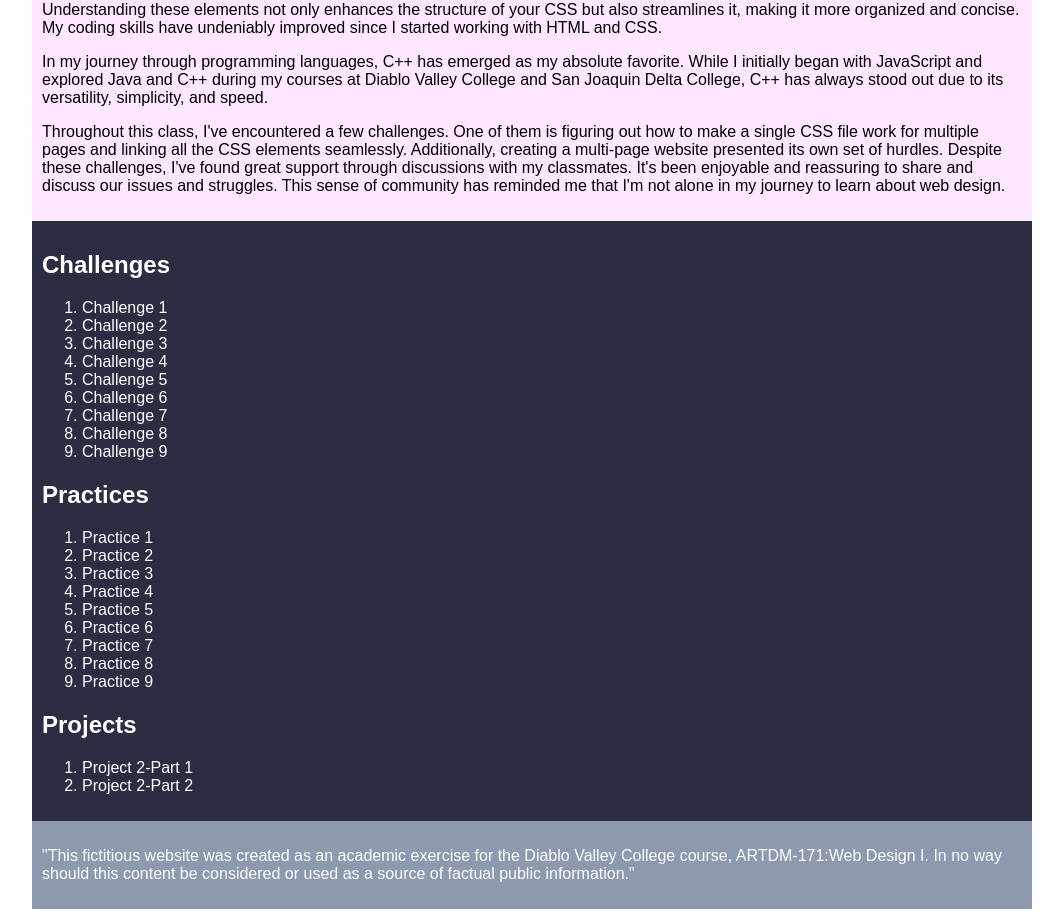
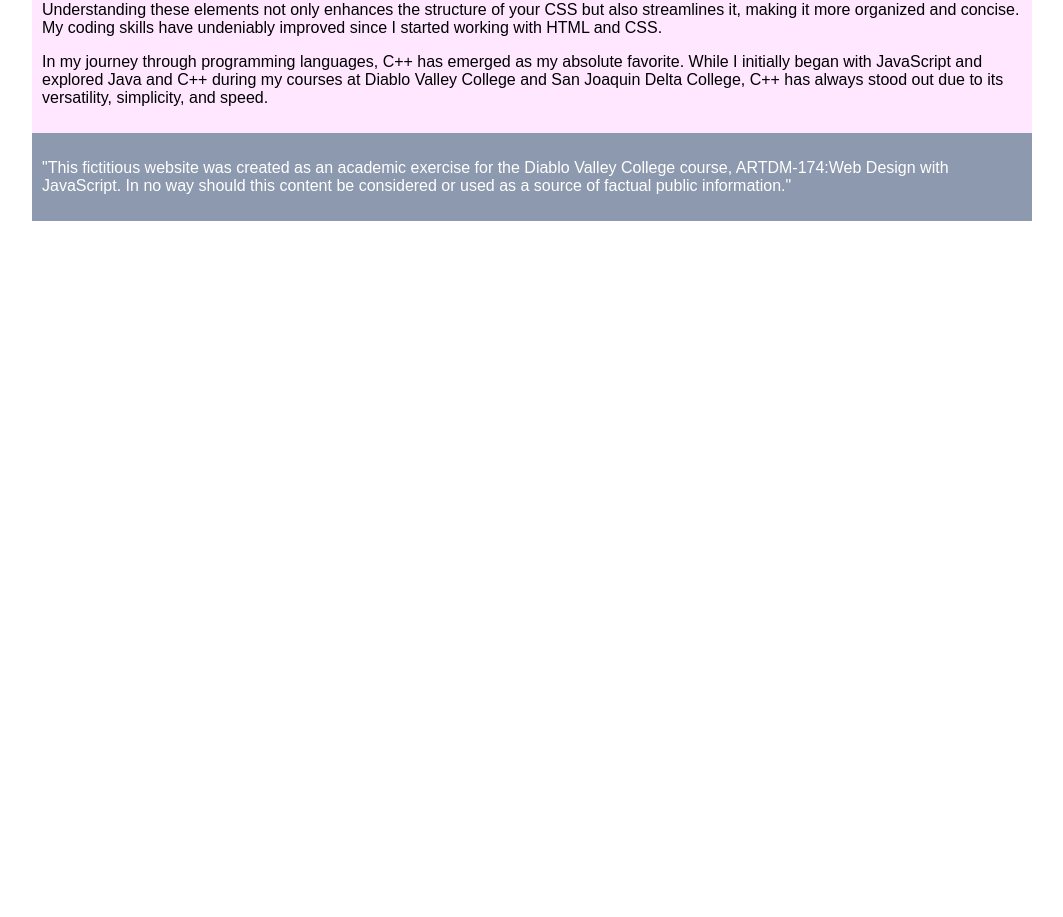
Before and after one commit to lemmeBozo/webpage, a plain HTML site: page index.html in a window 1280 px wide. Shown: the part 618-1535 px from the top of the page, without its empty margins (108-1171 px from the left). After the commit the page ends 847 px from the top, so only its background shows below. Drawn offline with Linux system fonts and the light colour scheme; a web font is replaced by a local one.

Commit message:
Update index.html

```diff
--- a/index.html
+++ b/index.html
@@ -33,7 +33,7 @@
 				erickpascualbautista@gmail.com
 			</a>
 		</h2>
-		<h2>ARTDM 171: Web Design Fall 2023</h2>
+		<h2>ARTDM 171: Web Design Fall 2024</h2>
 	</header>
 	<main>
 		<article>
@@ -69,57 +69,13 @@
 				during my courses at Diablo Valley College and San Joaquin Delta College,
 				C++ has always stood out due to its versatility, simplicity, and speed.
 			</p>
+		</article>
 
-			<p>
-				Throughout this class, I've encountered a few challenges. One of them
-				is figuring out how to make a single CSS file work for multiple pages
-				and linking all the CSS elements seamlessly. Additionally, creating a
-				multi-page website presented its own set of hurdles. Despite these
-				challenges, I've found great support through discussions with my
-				classmates. It's been enjoyable and reassuring to share and discuss
-				our issues and struggles. This sense of community has reminded me
-				that I'm not alone in my journey to learn about web design.
-
-			</p>
-		</article>
-		<section>
-			<h2>Challenges</h2>
-			<ol>
-				<li><a href="artdm171/challenges/challenge1/index.html">Challenge 1</a></li>
-				<li><a href="artdm171/challenges/challenge2/index.html">Challenge 2</a></li>
-				<li><a href="artdm171/challenges/challenge3/index.html">Challenge 3</a></li>
-				<li><a href="artdm171/challenges/challenge4/index.html">Challenge 4</a></li>
-				<li><a href="artdm171/challenges/challenge5/index.html">Challenge 5</a></li>
-				<li><a href="artdm171/challenges/challenge6/index.html">Challenge 6</a></li>
-				<li><a href="artdm171/challenges/challenge7/index.html">Challenge 7</a></li>
-				<li><a href="artdm171/challenges/challenge8/index.html">Challenge 8</a></li>
-				<li><a href="artdm171/challenges/challenge9/index.html">Challenge 9</a></li>
-			</ol>
-			<h2>Practices</h2>
-			<ol>
-				<li><a href="artdm171/practices/practice1/index.html">Practice 1</a></li>
-				<li><a href="artdm171/practices/practice2/mini-website/index.html">Practice 2</a></li>
-				<li><a href="artdm171/practices/practice3/index.html">Practice 3</a></li>
-				<li><a href="artdm171/practices/practice4/index.html">Practice 4</a></li>
-				<li><a href="artdm171/practices/practice5/index.html">Practice 5</a></li>
-				<li><a href="artdm171/practices/practice6/index.html">Practice 6</a></li>
-				<li><a href="artdm171/practices/practice7/index.html">Practice 7</a></li>
-				<li><a href="artdm171/practices/practice8/index.html">Practice 8</a></li>
-				<li><a href="artdm171/practices/practice9/index.html">Practice 9</a></li>
-
-			</ol>
-
-			<h2>Projects</h2>
-			<ol>
-				<li><a href="artdm171/projects/Project 2-Part 1/index.html">Project 2-Part 1</a></li>
-				<li><a href="artdm171/projects/Project 2-Part 2/">Project 2-Part 2</a></li>
-			</ol>
-		</section>
 	</main>
 	<footer>
 		<p>
 			"This fictitious website was created as an academic exercise for the
-			Diablo Valley College course, ARTDM-171:Web Design I. In no way should
+			Diablo Valley College course, ARTDM-174:Web Design with JavaScript. In no way should
 			this content be considered or used as a source of factual public
 			information."
 		</p>
```
